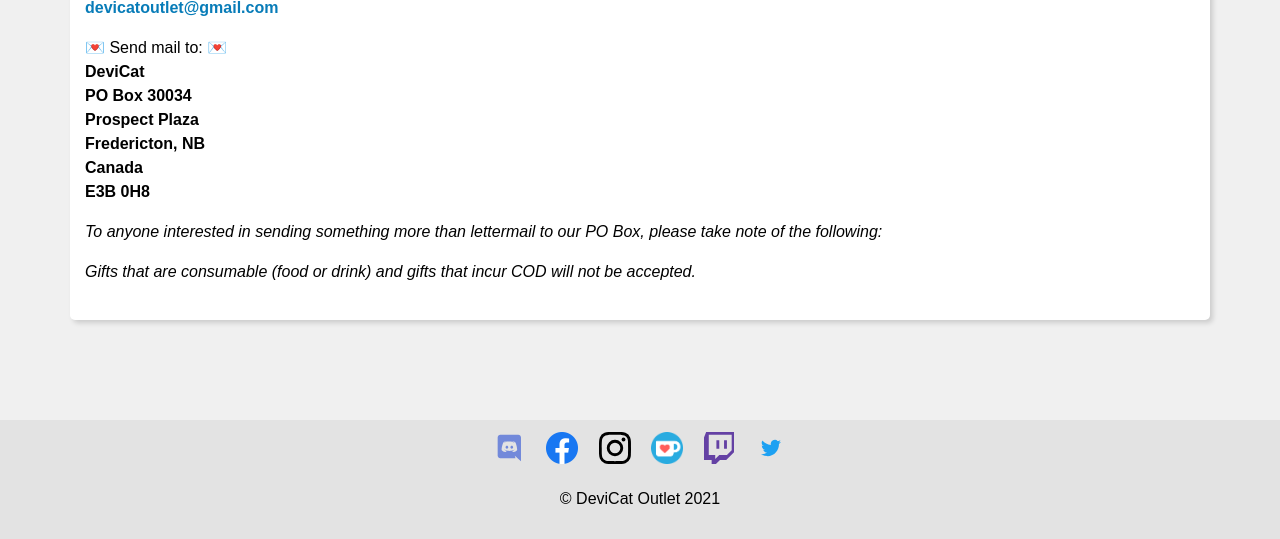
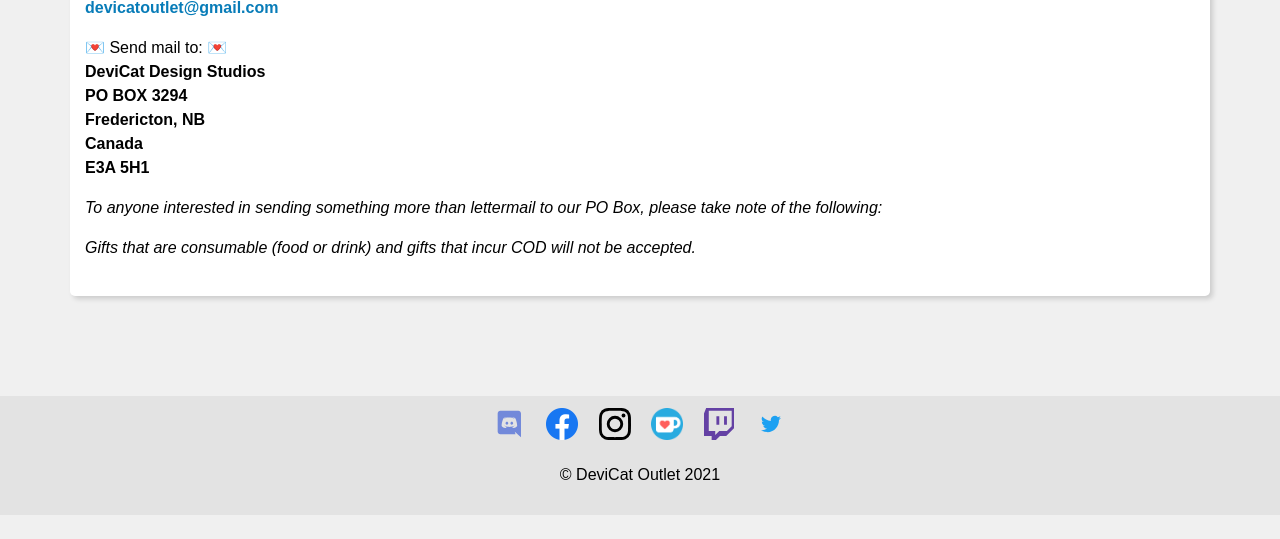
Before and after one commit to DeviCatOutlet/devicatoutlet.github.io, a Jekyll site: the page built from about.md, in a window 1280 px wide and 900 px high, scrolled down 690 px, cut to the strip 361-900 px from the top of the window. Built offline with Jekyll 4.4.1, drawn with Linux system fonts in a browser that asks for light colours; our own code applies the rules of GitHub Pages for plain Markdown files; after the commit the page ends 1566 px from its top, so only the background shows below that.

Commit message:
Update po box

```diff
--- a/about.md
+++ b/about.md
@@ -22,12 +22,11 @@ Contact DeviCat here:
 [devicatoutlet@gmail.com](mailto:devicatoutlet@gmail.com)
 
 💌 Send mail to: 💌<br>
-<b>DeviCat <br>
-PO Box 30034 <br>
-Prospect Plaza <br>
+<b>DeviCat Design Studios <br>
+PO BOX 3294 <br>
 Fredericton, NB <br>
 Canada <br>
-E3B 0H8 </b> <br>
+E3A 5H1 </b> <br>
 
 <i>To anyone interested in sending something more than lettermail to our PO Box,
 please take note of the following:</i>
```
